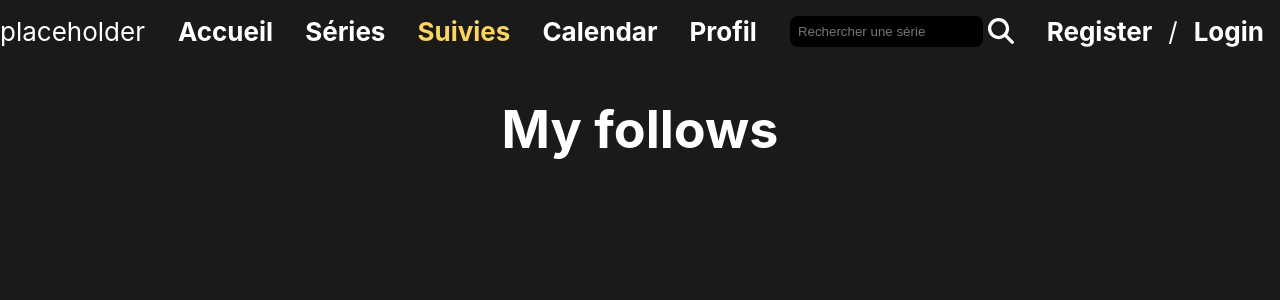
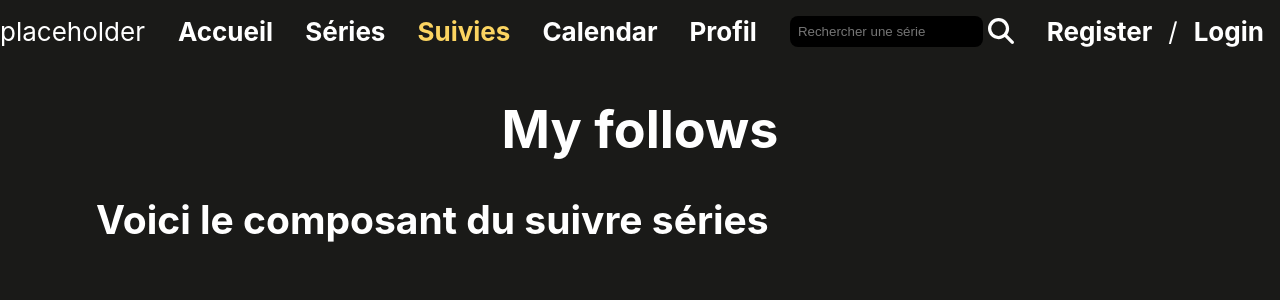
Before and after one commit to alxesv/L2_PARIS_REACT, a React (Create React App) app: page /followed in a window 1280 px wide. Shown: the top 300 px of the page. Built offline with nearby package versions, Linux system fonts and the light colour scheme; no server answers; the database is empty.

Commit message:
correction du README.md

```diff
--- /dev/null
+++ b/src/components/Follow.tsx
@@ -0,0 +1,13 @@
+import React from 'react';
+
+function Follow(){
+    return(
+        <div className='container'>
+            <h2>
+                Voici le composant du suivre séries
+            </h2>
+        </div>
+    )
+}
+
+export default Follow;
--- a/src/pages/Follow.tsx
+++ b/src/pages/Follow.tsx
@@ -1,4 +1,5 @@
 import React from 'react';
+import Follow from '../components/Follow';
 
 function FollowPage(){
     return(
@@ -6,6 +7,7 @@ function FollowPage(){
             <h1>
             My follows
             </h1>
+            <Follow />
         </div>
     )
 }
```
Also changed, not shown: 1 other file (tests, documents, lock files or other folders).
